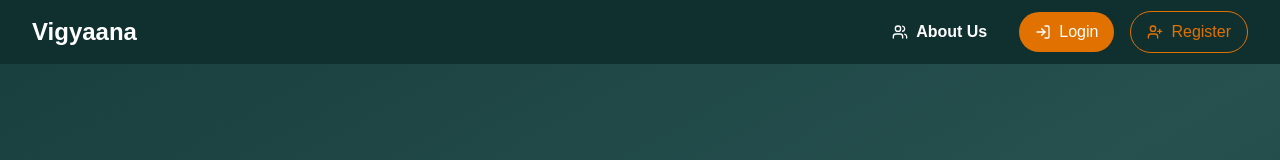
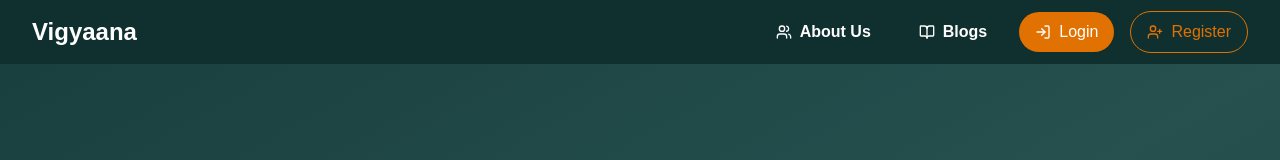
Before and after one commit to lakshyarohila/vigyaana-frontend, a Next.js app: page / in a window 1280 px wide. Shown: the top 160 px of the page. Built offline with nearby package versions, Linux system fonts and the light colour scheme; no server answers.

Commit message:
link in navbar

```diff
--- a/compoenets/Navbar.jsx
+++ b/compoenets/Navbar.jsx
@@ -1,4 +1,4 @@
-"use client";
+'use client';
 
 import Link from "next/link";
 import useAuthStore from "@/lib/store";
@@ -25,7 +25,7 @@ export default function Navbar() {
 
   const handleLogout = async () => {
     try {
-      await fetch("http://localhost:5000/api/auth/logout", {
+      await fetch("https://vigyaana-server.onrender.com/api/auth/logout", {
         method: "POST",
         credentials: "include",
       });
@@ -54,13 +54,22 @@ export default function Navbar() {
 
           {/* Desktop Navigation */}
           <div className="hidden md:flex items-center space-x-4">
-            {/* About Us is always visible */}
+            {/* About Us */}
             <Link
               href="/about-us"
               className="flex items-center space-x-2 px-4 py-2 rounded-full hover:bg-[#2a5a58] transition-colors duration-200"
             >
               <Users className="h-4 w-4" />
               <span className="font-semibold">About Us</span>
+            </Link>
+
+            {/* Blogs (always visible) */}
+            <Link
+              href="/blogs"
+              className="flex items-center space-x-2 px-4 py-2 rounded-full hover:bg-[#2a5a58] transition-colors duration-200"
+            >
+              <BookOpen className="h-4 w-4" />
+              <span className="font-semibold">Blogs</span>
             </Link>
 
             {!user && (
@@ -112,6 +121,7 @@ export default function Navbar() {
                 )}
 
                 {user.role === "ADMIN" && (
+                  <>
                     <Link
                       href="/admin"
                       className="flex items-center space-x-2 px-4 py-2 rounded-full hover:bg-[#2a5a58] transition-colors duration-200"
@@ -119,6 +129,14 @@ export default function Navbar() {
                       <Settings className="h-4 w-4" />
                       <span>Admin Panel</span>
                     </Link>
+                    <Link
+                      href="/admin/blogs/create"
+                      className="flex items-center space-x-2 px-4 py-2 rounded-full hover:bg-[#2a5a58] transition-colors duration-200"
+                    >
+                      <BookOpen className="h-4 w-4" />
+                      <span>Write Blog</span>
+                    </Link>
+                  </>
                 )}
 
                 <button
@@ -151,7 +169,7 @@ export default function Navbar() {
         {isMobileMenuOpen && (
           <div className="md:hidden absolute top-16 left-0 right-0 bg-[#1c4645] border-t border-[#2a5a58] shadow-lg z-50">
             <div className="px-4 py-4 space-y-3">
-              {/* About Us is always visible */}
+              {/* About Us */}
               <Link
                 href="/about-us"
                 className="flex items-center space-x-3 px-4 py-3 rounded-lg hover:bg-[#2a5a58] transition-colors duration-200"
@@ -159,6 +177,16 @@ export default function Navbar() {
               >
                 <Users className="h-5 w-5" />
                 <span>About Us</span>
+              </Link>
+
+              {/* Blogs */}
+              <Link
+                href="/blogs"
+                className="flex items-center space-x-3 px-4 py-3 rounded-lg hover:bg-[#2a5a58] transition-colors duration-200"
+                onClick={() => setIsMobileMenuOpen(false)}
+              >
+                <BookOpen className="h-5 w-5" />
+                <span>Blogs</span>
               </Link>
 
               {!user && (
@@ -214,6 +242,7 @@ export default function Navbar() {
                   )}
 
                   {user.role === "ADMIN" && (
+                    <>
                       <Link
                         href="/admin"
                         className="flex items-center space-x-3 px-4 py-3 rounded-lg hover:bg-[#2a5a58] transition-colors duration-200"
@@ -222,6 +251,15 @@ export default function Navbar() {
                         <Settings className="h-5 w-5" />
                         <span>Admin Panel</span>
                       </Link>
+                      <Link
+                        href="/admin/blogs/create"
+                        className="flex items-center space-x-3 px-4 py-3 rounded-lg hover:bg-[#2a5a58] transition-colors duration-200"
+                        onClick={() => setIsMobileMenuOpen(false)}
+                      >
+                        <BookOpen className="h-5 w-5" />
+                        <span>Write Blog</span>
+                      </Link>
+                    </>
                   )}
 
                   <button
```
Lines whose indentation alone changed are shown as unchanged.
